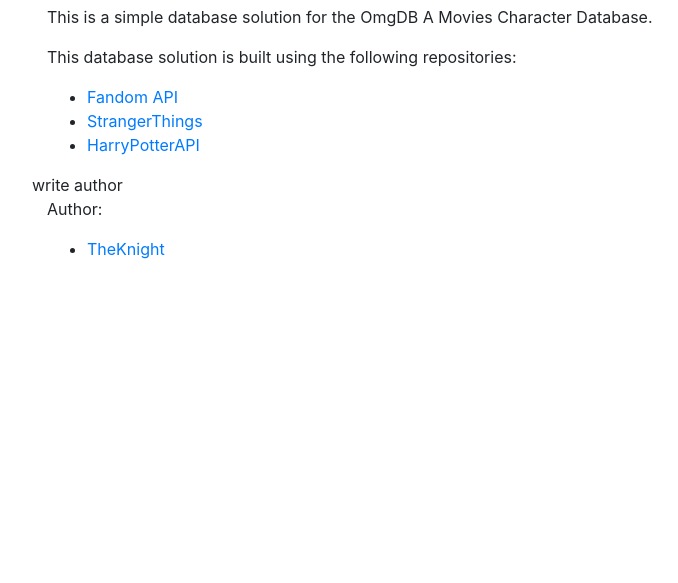
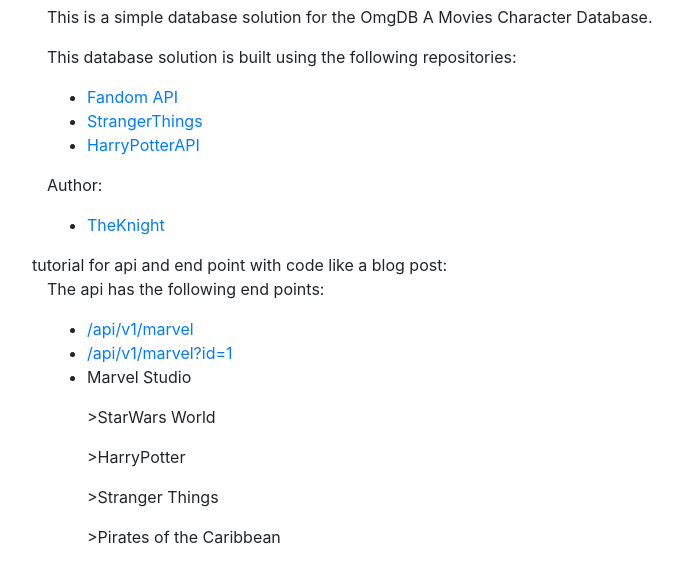
Before and after one commit to W1LDN16H7/OmgDB, a website: page index.html in a window 1280 px wide. Shown: the part 97-680 px from the top of the page, without its empty margins (38-716 px from the left). Drawn offline with nearby package versions, Linux system fonts and the light colour scheme.

Commit message:
edited index.html

```diff
--- a/index.html
+++ b/index.html
@@ -46,7 +46,7 @@
                 </ul>
             </div>
 
-            write author
+
             <div class="col-md-12">
                 <p>
                     Author:
@@ -57,8 +57,36 @@
                     </li>
                 </ul>
             </div>
+            tutorial for api and end point with code like a blog post:
+            <div class="col-md-12">
+                <p>
+                    The api has the following end points:
+
+                </p>
+                <ul>
+                    <li>
+                        <a href="https://www.omgdb.com/api/v1/marvel" target="_blank">/api/v1/marvel</a>
+                    </li>
+                    <li>
+                        <a href="https://www.omgdb.com/api/v1/marvel?id=1" target="_blank">/api/v1/marvel?id=1</a>
+
+                    </li>
+                    <li>
+                        <p <a href="https://www.omgdb.com/api/v1/marvel">Marvel Studio</p>
+                        <p <a href="https://www.omgdb.com/api/v1/starwars"></a>>StarWars World</p>
+                        <p <a href="https://www.omgdb.com/api/v1/hp"></a>>HarryPotter</p>
+                        <p <a href="https://www.omgdb.com/api/v1/strangerthings"></a>>Stranger Things</p>
+                        <p <a href="https://www.omgdb.com/api/v1/pirates"></a>>Pirates of the Caribbean</p>
+
+                    </li>
+
+                </ul>
+
+
+
+
+            </div>
         </div>
-    </div>
 
 </body>
 
```
